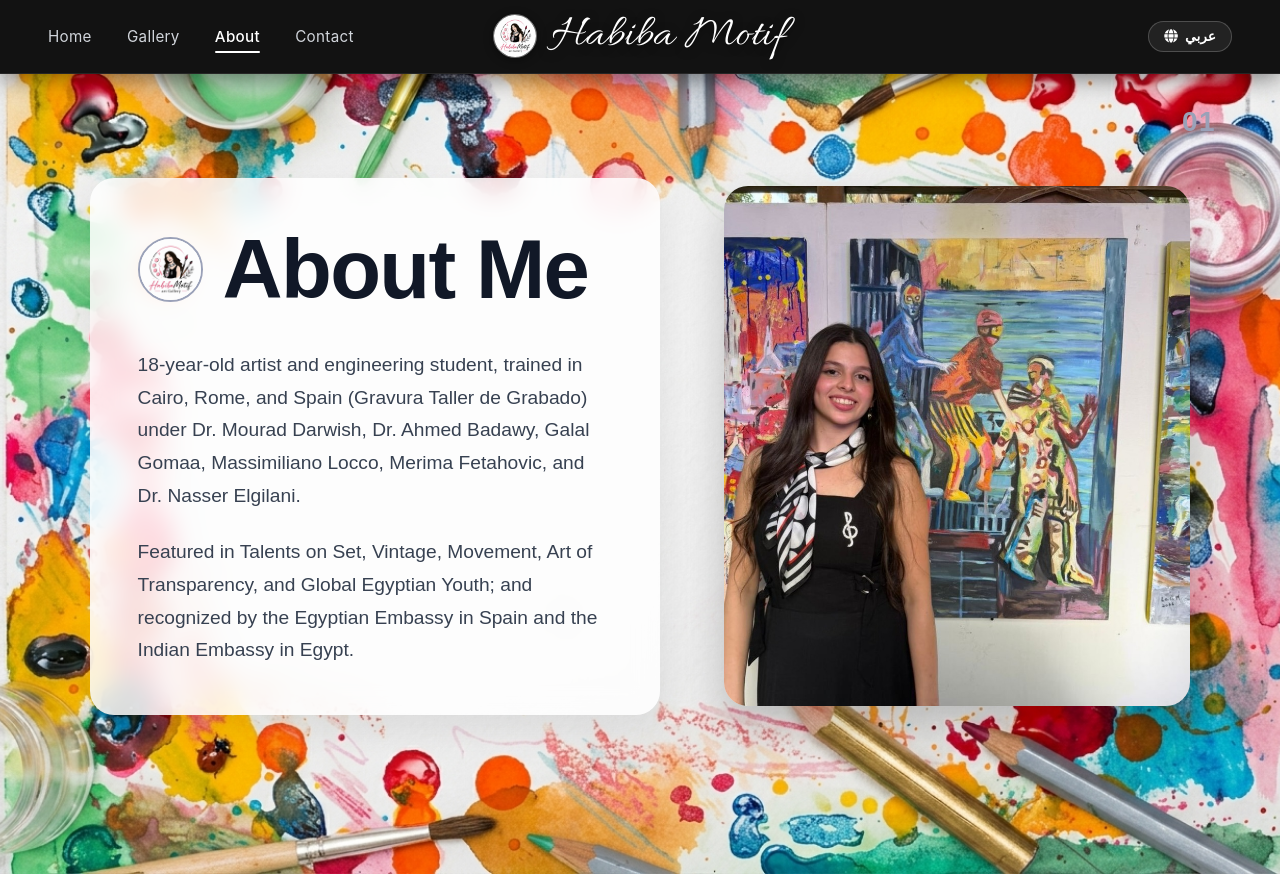
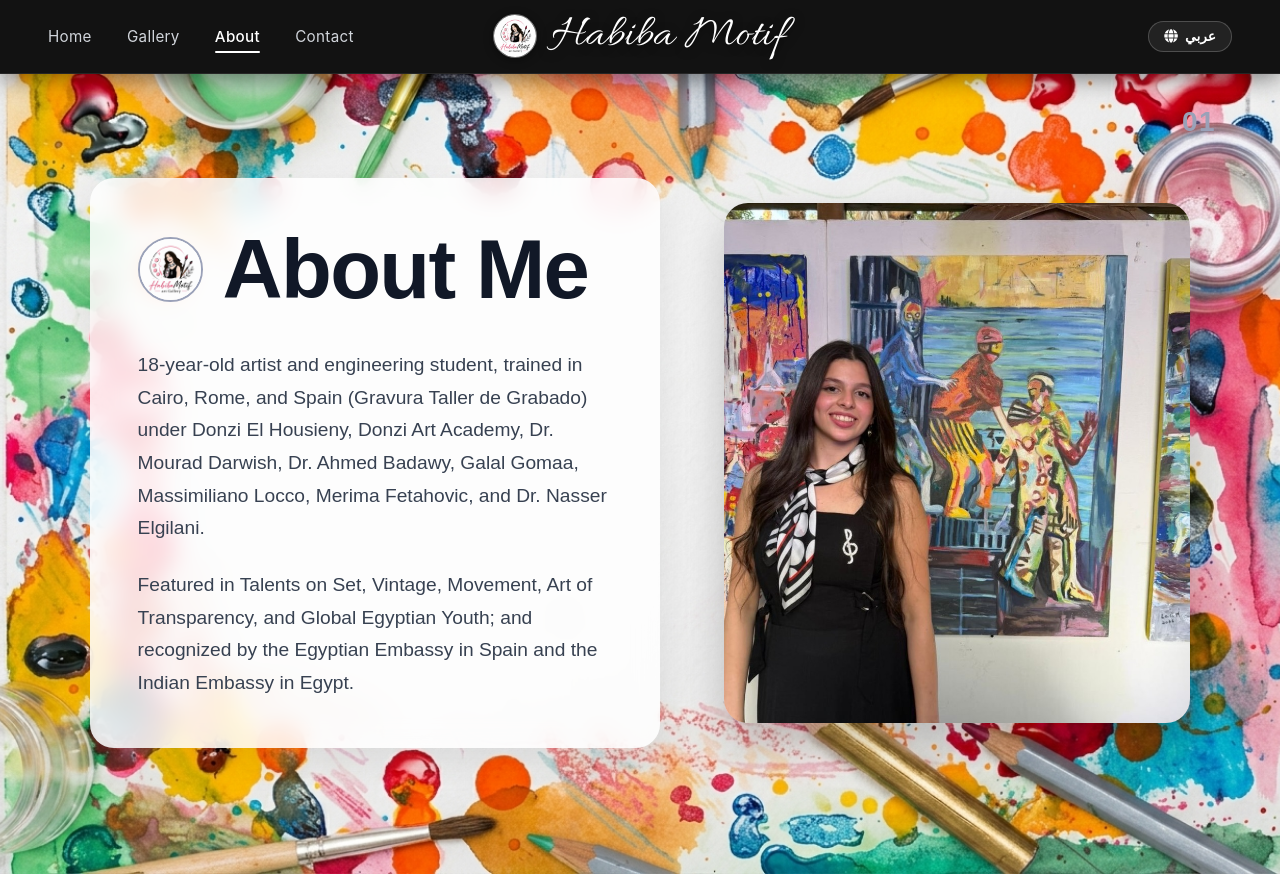
Before and after one commit to yehiarashed24-maker/Habiba, a plain HTML site: page about.html in a window 1280 px wide. Shown: the top 874 px of the page. Drawn offline with Linux system fonts and the light colour scheme; files whose address does not match are found by name.

Commit message:
Update About Me biography with full training credentials including Donzi El Housieny and Donzi Art Academy

```diff
--- a/about.html
+++ b/about.html
@@ -55,10 +55,10 @@
 
         <div class="about-body-text">
           <p data-i18n="about_p1">
-            I've always been drawn to traditional art on canvas. I admire how this form of artistry has survived past centuries.
+            18-year-old artist and engineering student, trained in Cairo, Rome, and Spain (Gravura Taller de Grabado) under Donzi El Housieny, Donzi Art Academy, Dr. Mourad Darwish, Dr. Ahmed Badawy, Galal Gomaa, Massimiliano Locco, Merima Fetahovic, and Dr. Nasser Elgilani.
           </p>
           <p data-i18n="about_p2">
-            I've been painting for 8 years now and my work has been showcased in galleries and international exhibits.
+            Featured in Talents on Set, Vintage, Movement, Art of Transparency, and Global Egyptian Youth; and recognized by the Egyptian Embassy in Spain and the Indian Embassy in Egypt.
           </p>
         </div>
       </div>
--- a/assets/js/i18n.js
+++ b/assets/js/i18n.js
@@ -27,7 +27,7 @@ const translations = {
     footer_brand: "HABIBA MOTIF",
     about_num: "01",
     about_title: "About Me",
-    about_p1: "18-year-old artist and engineering student, trained in Cairo, Rome, and Spain (Gravura Taller de Grabado) under Dr. Mourad Darwish, Dr. Ahmed Badawy, Galal Gomaa, Massimiliano Locco, Merima Fetahovic, and Dr. Nasser Elgilani.",
+    about_p1: "18-year-old artist and engineering student, trained in Cairo, Rome, and Spain (Gravura Taller de Grabado) under Donzi El Housieny, Donzi Art Academy, Dr. Mourad Darwish, Dr. Ahmed Badawy, Galal Gomaa, Massimiliano Locco, Merima Fetahovic, and Dr. Nasser Elgilani.",
     about_p2: "Featured in Talents on Set, Vintage, Movement, Art of Transparency, and Global Egyptian Youth; and recognized by the Egyptian Embassy in Spain and the Indian Embassy in Egypt.",
     about_studio_title: "Artist Studio Space",
     about_studio_sub: "Habiba Motif Art Studio & Gallery",
@@ -62,7 +62,7 @@ const translations = {
     footer_brand: "حبيبة موتيف",
     about_num: "٠١",
     about_title: "من أنا",
-    about_p1: "فنانة تبلغ من العمر ١٨ عاماً وطالبة هندسة، تدربت في القاهرة وروما وإسبانيا (Gravura Taller de Grabado) تحت إشراف د. مراد درويش، د. أحمد بدوي، جلال جمعة، ماسيميليانو لوكو، ميريما فيتاهوفيتش، ود. ناصر الجيلاني.",
+    about_p1: "فنانة تبلغ من العمر ١٨ عاماً وطالبة هندسة، تدربت في القاهرة وروما وإسبانيا (Gravura Taller de Grabado) تحت إشراف دونزي الحسيني وأكاديمية دونزي للفنون (Donzi Art Academy)، ود. مراد درويش، د. أحمد بدوي، جلال جمعة، ماسيميليانو لوكو، ميريما فيتاهوفيتش، ود. ناصر الجيلاني.",
     about_p2: "شاركت في معارض Talents on Set, Vintage, Movement, Art of Transparency, و Global Egyptian Youth؛ وتم تكريمها من قبل السفارة المصرية في إسبانيا والسفارة الهندية في مصر.",
     about_studio_title: "استوديو ومساحة الفنانة",
     about_studio_sub: "استوديو ومعرض حبيبة موتيف",
```
